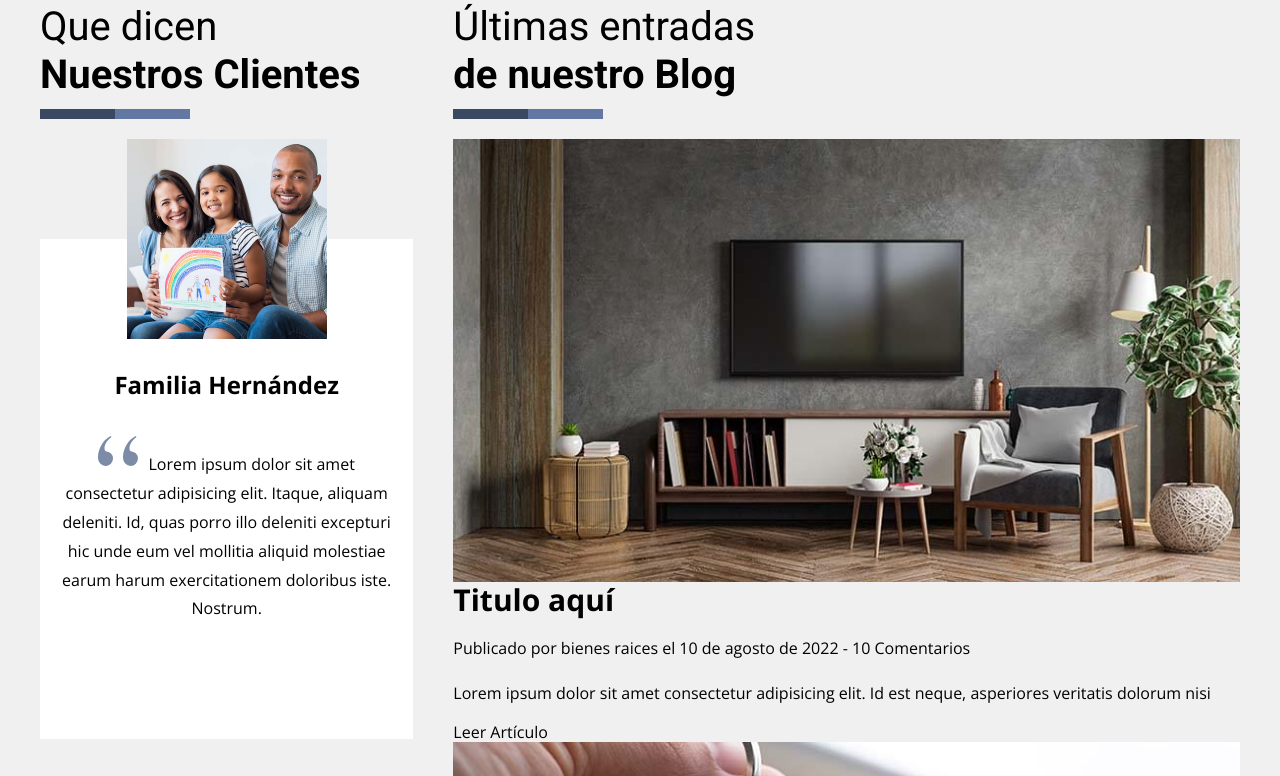
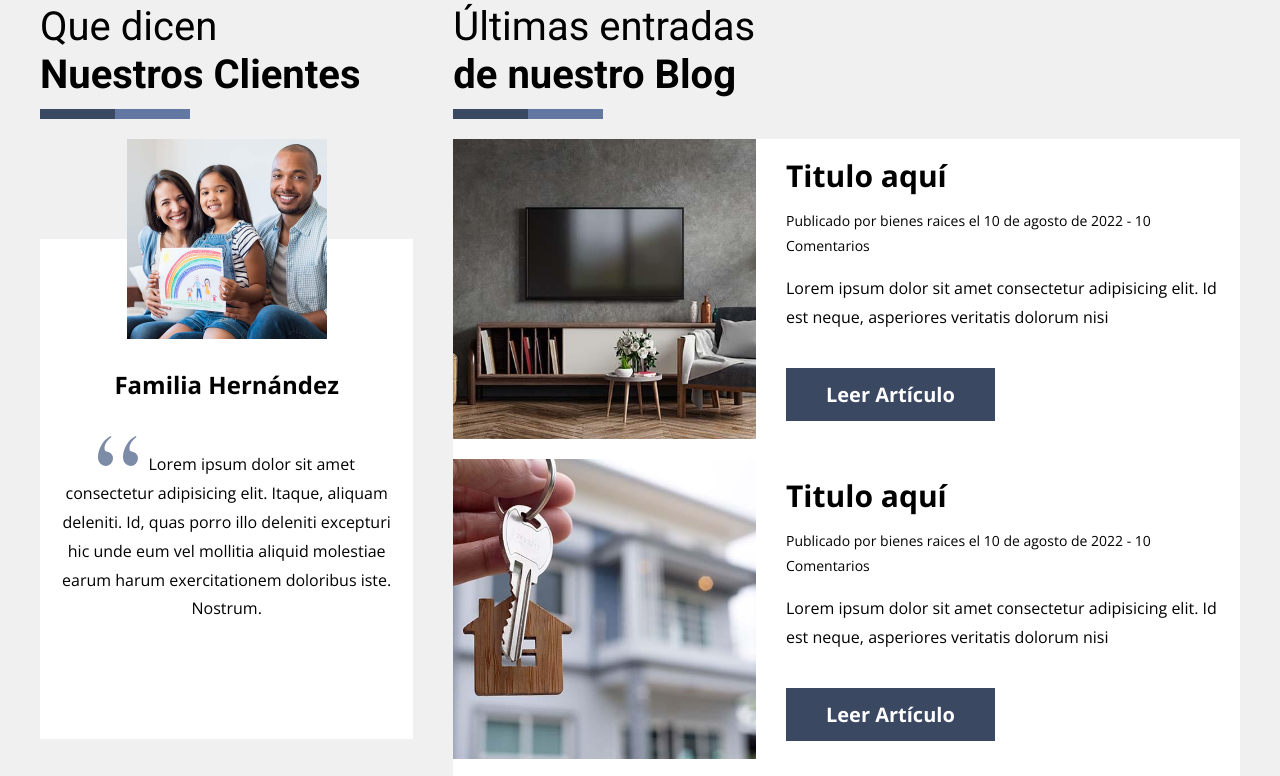
Before and after one commit to antoniopd/Inmoviliaria-SASS---GULP, a website: page index.html in a window 1280 px wide. Shown: the part 2665-3441 px from the top of the page. Drawn offline with nearby package versions, Linux system fonts and the light colour scheme.

Commit message:
blog: terminado con estilos

```diff
--- a/src/scss/ui/contenido/_testimonial-blog.scss
+++ b/src/scss/ui/contenido/_testimonial-blog.scss
@@ -52,3 +52,46 @@
         }
     }
 }
+
+.entrada {
+    background-color: v.$blanco;
+    margin-bottom: 2rem;
+
+    @include m.tablet {
+        @include m.grid(5, 2rem);
+        align-items: center;
+    }
+
+    &__imagen {
+        height: 30rem;
+        width: 100%;
+        object-fit: cover;
+    }
+
+    &__imagen-contenedor {
+        @include m.tablet {
+            grid-column: 1 / 3;
+        }
+    }
+
+    &__contenido {
+        padding: 1rem;
+        @include m.tablet {
+            grid-column: 3 / 6;
+        }
+    }
+
+    &__meta {
+        font-size: 1.4rem;
+    }
+
+    &__enlace {
+        @include m.boton(v.$primario, v.$blanco);
+        display: block;
+
+        @include m.tablet {
+            display: inline-block;
+        }
+    }
+
+}
```
Also changed, not shown: build/css/app.css, 1 other file.
